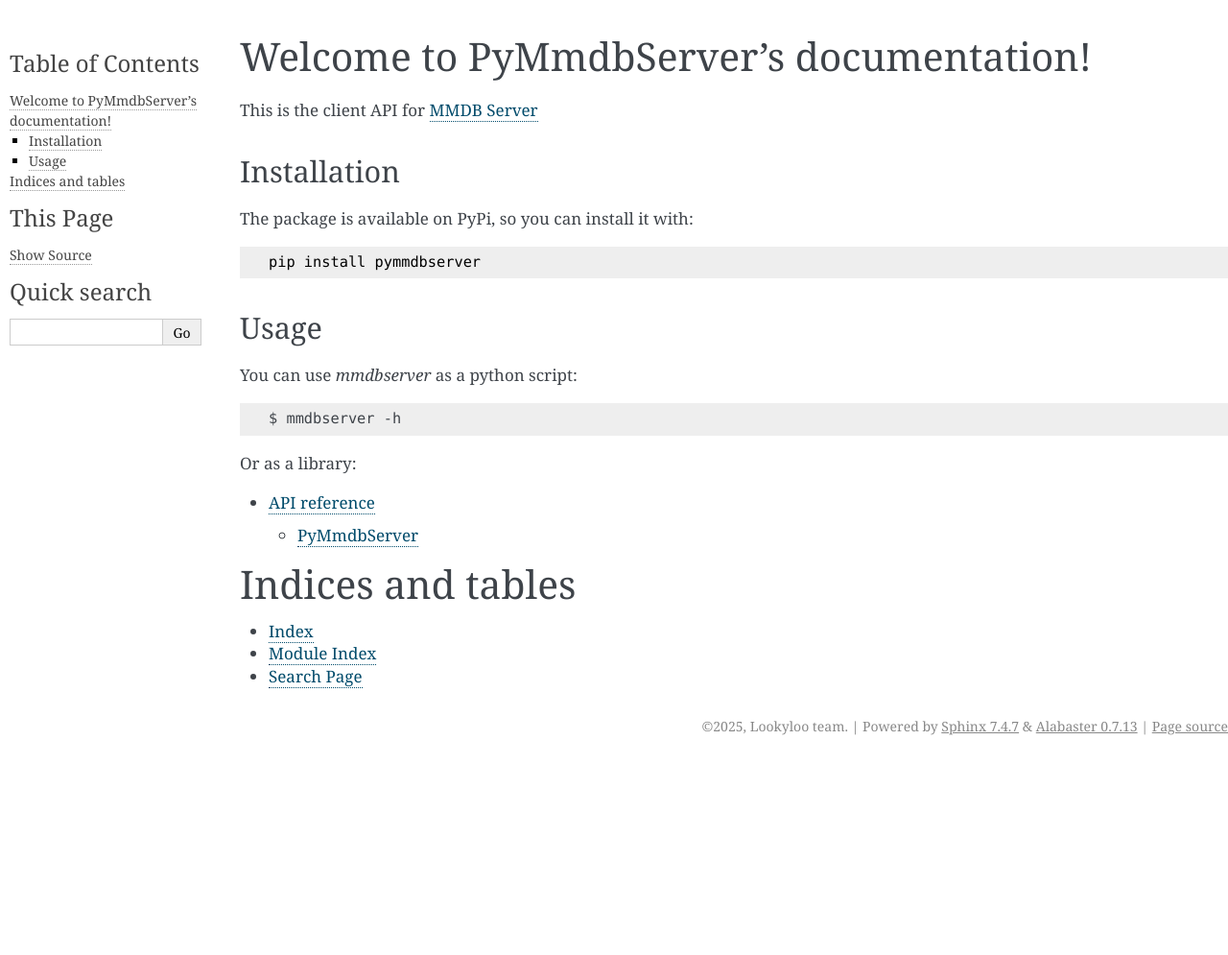
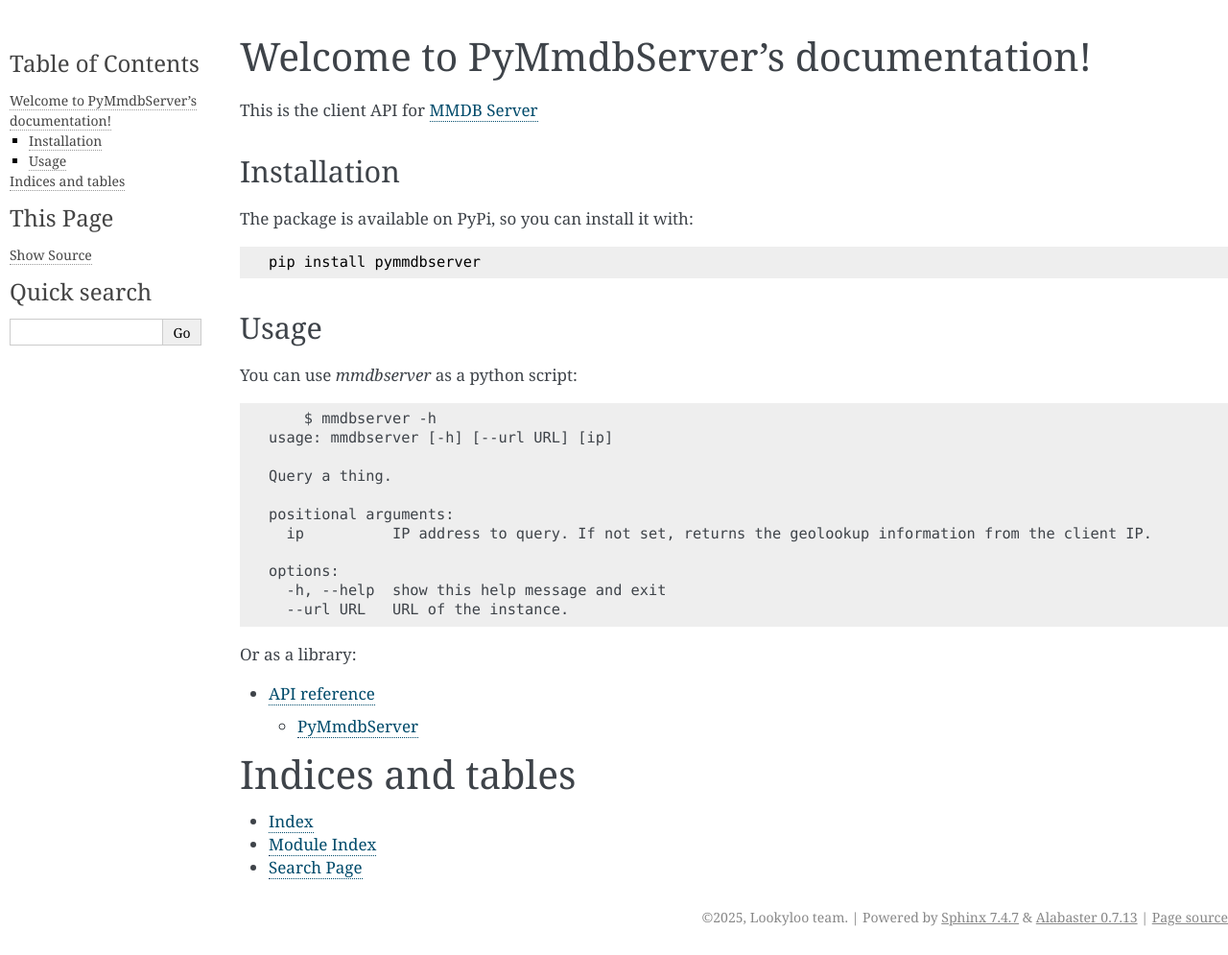
Before and after one commit to Lookyloo/PyMmdbServer, a Sphinx documentation site: the page built from docs/source/index.rst, in a window 1280 px wide. Shown: the whole page at 96% size. Built offline with Sphinx 7.4.7, drawn with Linux system fonts in a browser that asks for light colours; before the commit the page ends 900 px from its top, so only the background shows below that.

Commit message:
chg: Update doc

```diff
--- a/docs/source/index.rst
+++ b/docs/source/index.rst
@@ -22,6 +22,16 @@
 You can use `mmdbserver` as a python script::
 
 	$ mmdbserver -h
+    usage: mmdbserver [-h] [--url URL] [ip]
+
+    Query a thing.
+
+    positional arguments:
+      ip          IP address to query. If not set, returns the geolookup information from the client IP.
+
+    options:
+      -h, --help  show this help message and exit
+      --url URL   URL of the instance.
 
 Or as a library:
 
```
Also changed, not shown: README.md (+11 -1 lines).
